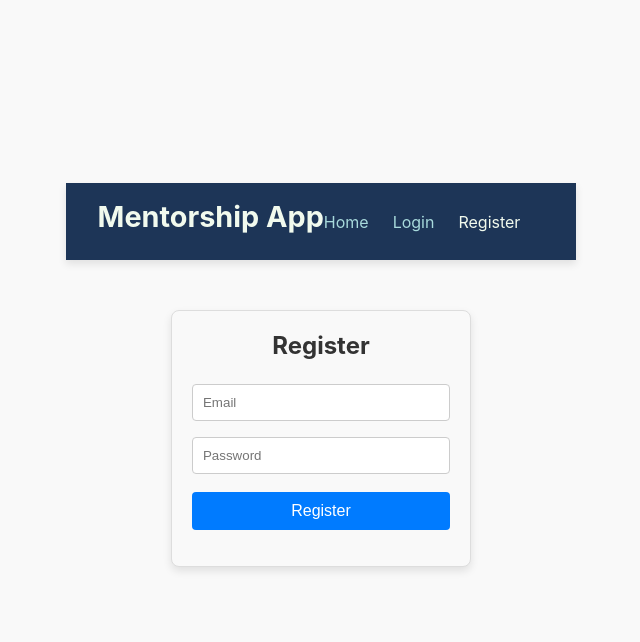
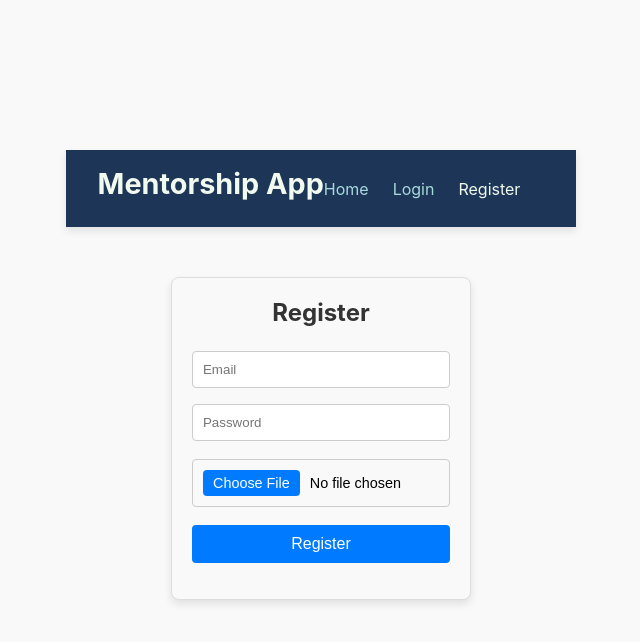
Before and after one commit to mkceliks/mentorship-app-frontend, a React (Create React App) app: page /register in a window 1280 px wide. Shown: the top 642 px of the page, without its empty margins (319-959 px from the left). Built offline with nearby package versions, Linux system fonts and the light colour scheme; no server answers.

Commit message:
profile picture addition

```diff
--- a/src/api/auth/register.js
+++ b/src/api/auth/register.js
@@ -1,12 +1,16 @@
 import API_BASE_URL from "../../utils/config";
 
-export const registerUser = async (email, password) => {
+export const registerUser = async (email, password, profilePictureBase64) => {
     const response = await fetch(`${API_BASE_URL}/register`, {
         method: "POST",
         headers: {
             "Content-Type": "application/json",
         },
-        body: JSON.stringify({ email, password }),
+        body: JSON.stringify({
+            email,
+            password,
+            profilePictureBase64
+        }),
     });
 
     if (!response.ok) {
--- a/src/components/Authentication/Register.js
+++ b/src/components/Authentication/Register.js
@@ -5,17 +5,30 @@ import "./Authentication.css";
 function Register() {
     const [email, setEmail] = useState("");
     const [password, setPassword] = useState("");
+    const [profilePicture, setProfilePicture] = useState(null);
     const [message, setMessage] = useState("");
     const [loading, setLoading] = useState(false);
+
+    const handleProfilePictureChange = (e) => {
+        const file = e.target.files[0];
+        const reader = new FileReader();
+
+        reader.onloadend = () => {
+            setProfilePicture(reader.result.split(",")[1]);
+        };
+
+        if (file) {
+            reader.readAsDataURL(file);
+        }
+    };
 
     const handleSubmit = async () => {
         setLoading(true);
         setMessage("");
 
         try {
-            await handleRegister(email, password, setMessage);
+            await handleRegister(email, password, profilePicture, setMessage);
         } catch (error) {
-            // Display the specific error message from the backend
             setMessage(error.message || "An error occurred. Please try again.");
         } finally {
             setLoading(false);
@@ -39,6 +52,12 @@ function Register() {
                 onChange={(e) => setPassword(e.target.value)}
                 disabled={loading}
             />
+            <input
+                type="file"
+                accept="image/*"
+                onChange={handleProfilePictureChange}
+                disabled={loading}
+            />
             <button onClick={handleSubmit} disabled={loading}>
                 {loading ? "Processing..." : "Register"}
             </button>
--- a/src/components/Authentication/handlers/handleRegister.js
+++ b/src/components/Authentication/handlers/handleRegister.js
@@ -1,8 +1,8 @@
 import { registerUser } from "../../../api/auth/register";
 
-export const handleRegister = async (email, password, setMessage) => {
+export const handleRegister = async (email, password, profilePicture, setMessage) => {
     try {
-        const response = await registerUser(email, password);
+        const response = await registerUser(email, password, profilePicture);
         setMessage("Registration successful! Please log in.");
     } catch (error) {
         console.error("Error during registration:", error);
```
